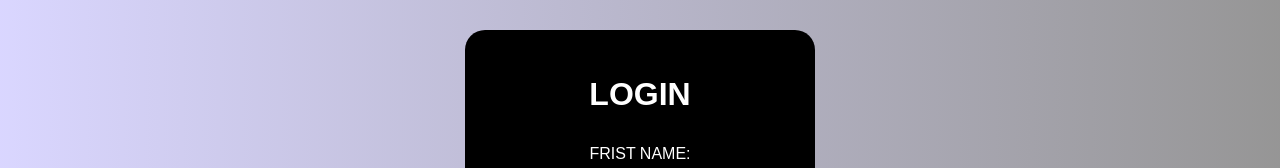
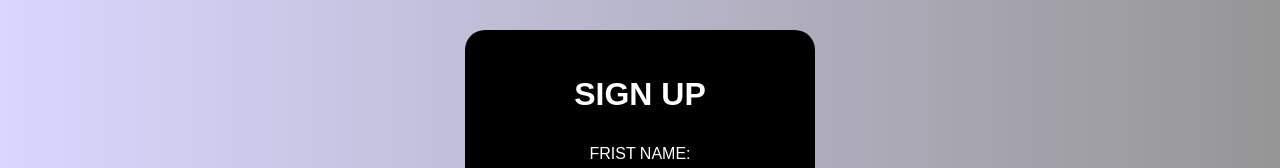
Before and after one commit to stevocriss/school-project, a Vue app: page /SignupPage in a window 1280 px wide. Shown: the part 120-288 px from the top of the page. Built offline with nearby package versions, Linux system fonts and the light colour scheme.

Commit message:
saved changess

```diff
--- a/src/Views/SignupPage.vue
+++ b/src/Views/SignupPage.vue
@@ -6,7 +6,7 @@
 
     <div class="color">
       <form @submit.prevent="signin">
-        <h1>LOGIN</h1><br>
+        <h1>SIGN UP</h1><br>
         <label for="name">FRIST NAME:</label><br>
         <input type="text" v-model="inputs.id" @blur="validfname"><br>
         <p style="color:red">{{ par.pr }}</p>
```
